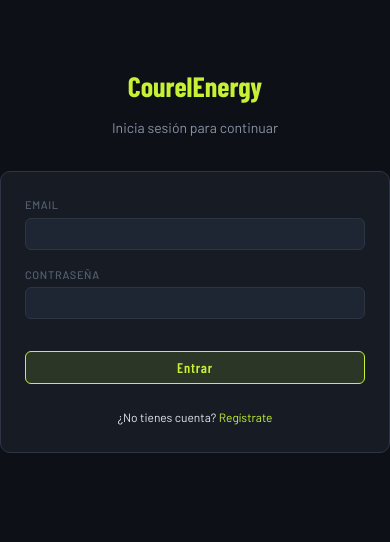
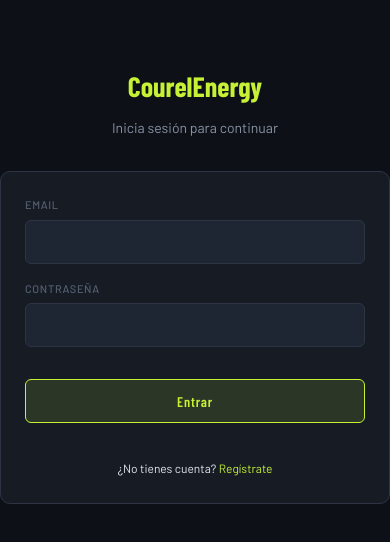
Before and after one commit to xantygc/courel_energy, a Next.js app: page /login in a window 390 px wide. Shown: the top 542 px of the page. Built offline with nearby package versions, Linux system fonts and the light colour scheme.

Commit message:
feat(mobile): improve form usability and touch targets
- Set input font-size to 16px to prevent iOS zoom
- Increase min-height to 44px for touch accessibility
- Make primary buttons full-width on small screens
- Adjust padding for better touch ergonomics

```diff
--- a/app/globals.css
+++ b/app/globals.css
@@ -718,3 +718,64 @@ tfoot td:first-child { text-align: left; font-family: var(--font-body); }
     height: 20px;
   }
 }
+
+/* ── Forms and Inputs ──────────────────────── */
+
+/* Touch-friendly inputs with iOS zoom prevention */
+@media (max-width: 768px) {
+  input[type=number],
+  input[type=text],
+  input[type=email],
+  input[type=password],
+  select {
+    font-size: 16px; /* Must be >= 16px to prevent iOS zoom */
+    min-height: 44px; /* iOS touch target guideline */
+    padding: 10px; /* Increased from 7px 10px */
+  }
+
+  /* Labels maintain readability */
+  label {
+    font-size: 11px; /* Keep current, but ensure spacing */
+    margin-bottom: 6px; /* Increased from 4px */
+  }
+
+  /* Auth form inputs (override font-family) */
+  .auth-field input[type=email],
+  .auth-field input[type=password],
+  .auth-field input[type=text] {
+    font-size: 16px; /* Override to prevent zoom */
+  }
+}
+
+/* Button touch targets */
+@media (max-width: 600px) {
+  button,
+  .btn {
+    min-height: 44px; /* Touch-friendly */
+    padding: 10px 16px; /* Increased from 7px 14px */
+  }
+
+  .btn-sm {
+    min-height: 36px; /* Smaller buttons still touchable */
+    padding: 8px 12px; /* Increased from 4px 10px */
+  }
+
+  /* Tarifa form compact */
+  .tarifa-form {
+    padding: 1rem; /* Reduced from 1.25rem */
+  }
+}
+
+/* Full-width primary buttons on very small screens */
+@media (max-width: 480px) {
+  .btn-primary {
+    width: 100%;
+    margin-bottom: 0.75rem;
+  }
+
+  /* Auth page full-width buttons */
+  .auth-container button,
+  .auth-container .btn {
+    width: 100%;
+  }
+}
```
